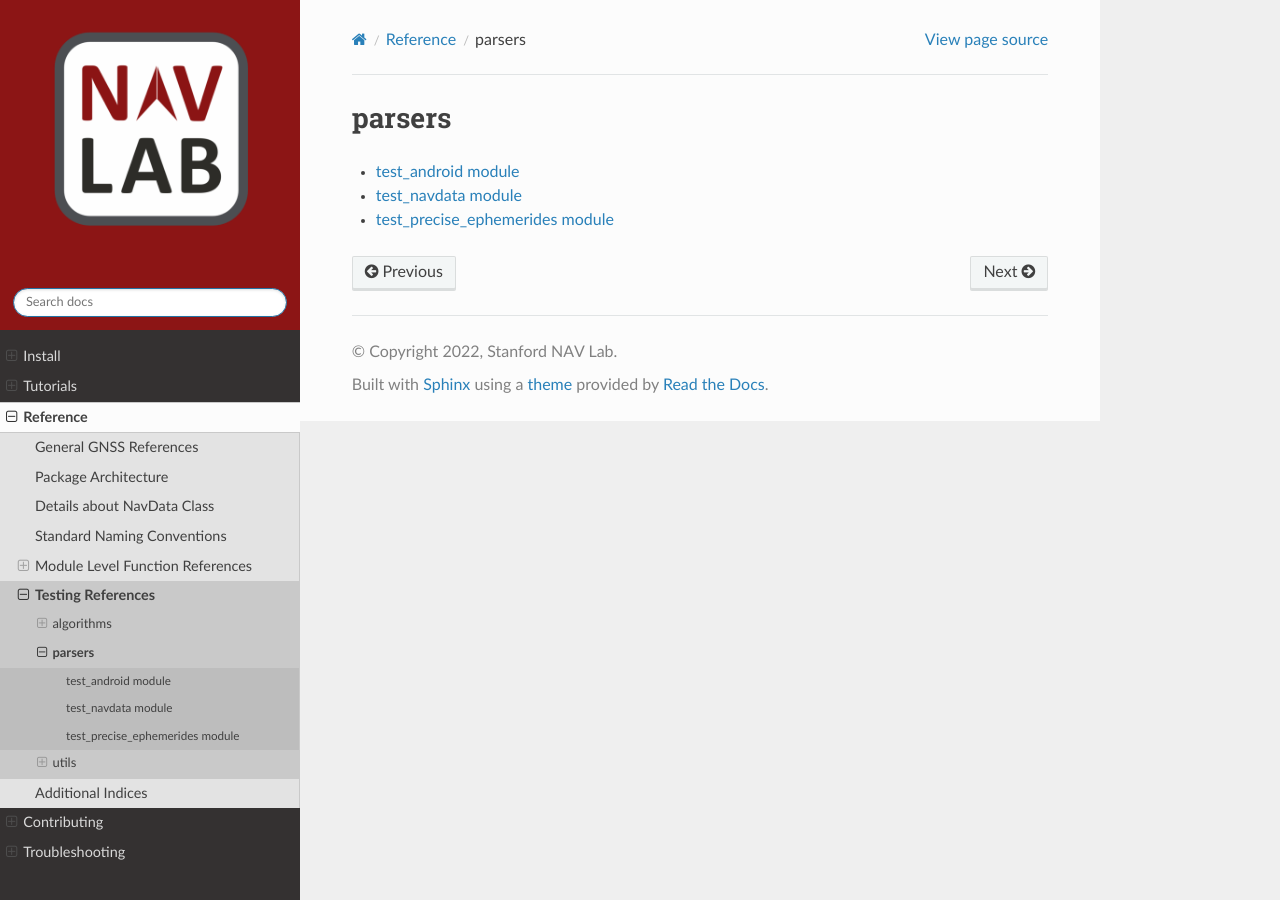
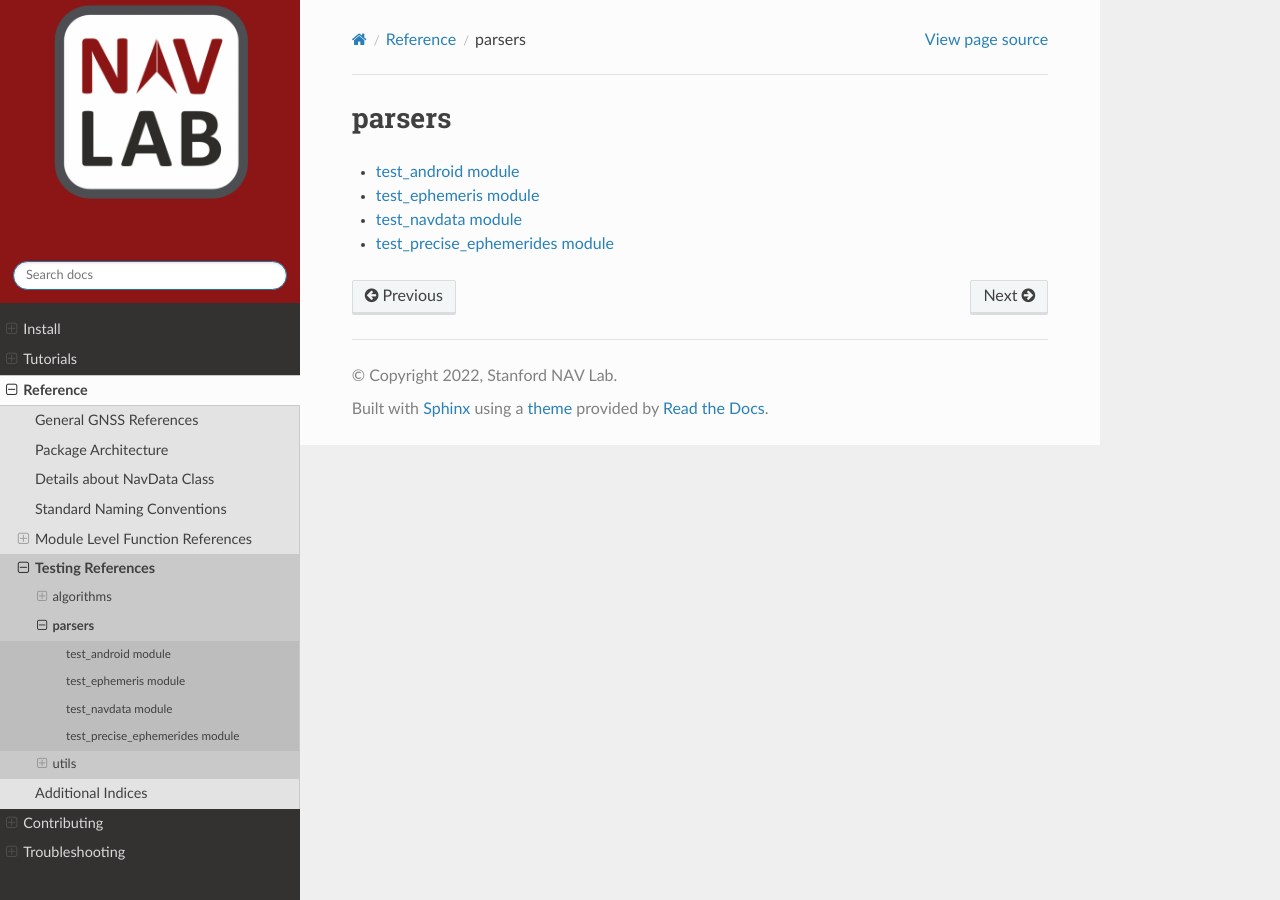
Before and after one commit to Stanford-NavLab/gnss_lib_py, a Sphinx documentation site: the page built from docs/source/reference/test_parsers/modules.rst, in a window 1280 px wide. Built offline with Sphinx 7.4.7 and the Read the Docs theme 2.0.0, drawn with Linux system fonts in a browser that asks for light colours; pages that are not in the unit, such as notebooks, are missing from menus.

```diff
--- a/docs/source/reference/reference.rst
+++ b/docs/source/reference/reference.rst
@@ -176,6 +176,8 @@
 * :code:`vz_rx_mps` : (float) receiver ECEF z velocity estimate in
   meters per second.
 * :code:`b_rx_m` : (float) receiver clock bias in meters.
+* :code:`b_dot_rx_mps` : (float) receiver clock bias drift rate in meters
+  per second.
 * :code:`lat_rx_deg` : (float) receiver latitude position estimate in
   degrees.
 * :code:`lon_rx_deg` : (float) receiver longitude position estimate in
--- a/docs/source/reference/test_parsers/modules.rst
+++ b/docs/source/reference/test_parsers/modules.rst
@@ -5,5 +5,6 @@
    :maxdepth: 4
 
    test_android
+   test_ephemeris
    test_navdata
    test_precise_ephemerides
--- /dev/null
+++ b/docs/source/reference/test_parsers/test_ephemeris.rst
@@ -0,0 +1,7 @@
+test\_ephemeris module
+======================
+
+.. automodule:: test_ephemeris
+   :members:
+   :undoc-members:
+   :show-inheritance:
```
Also changed, not shown: 1 other file.
